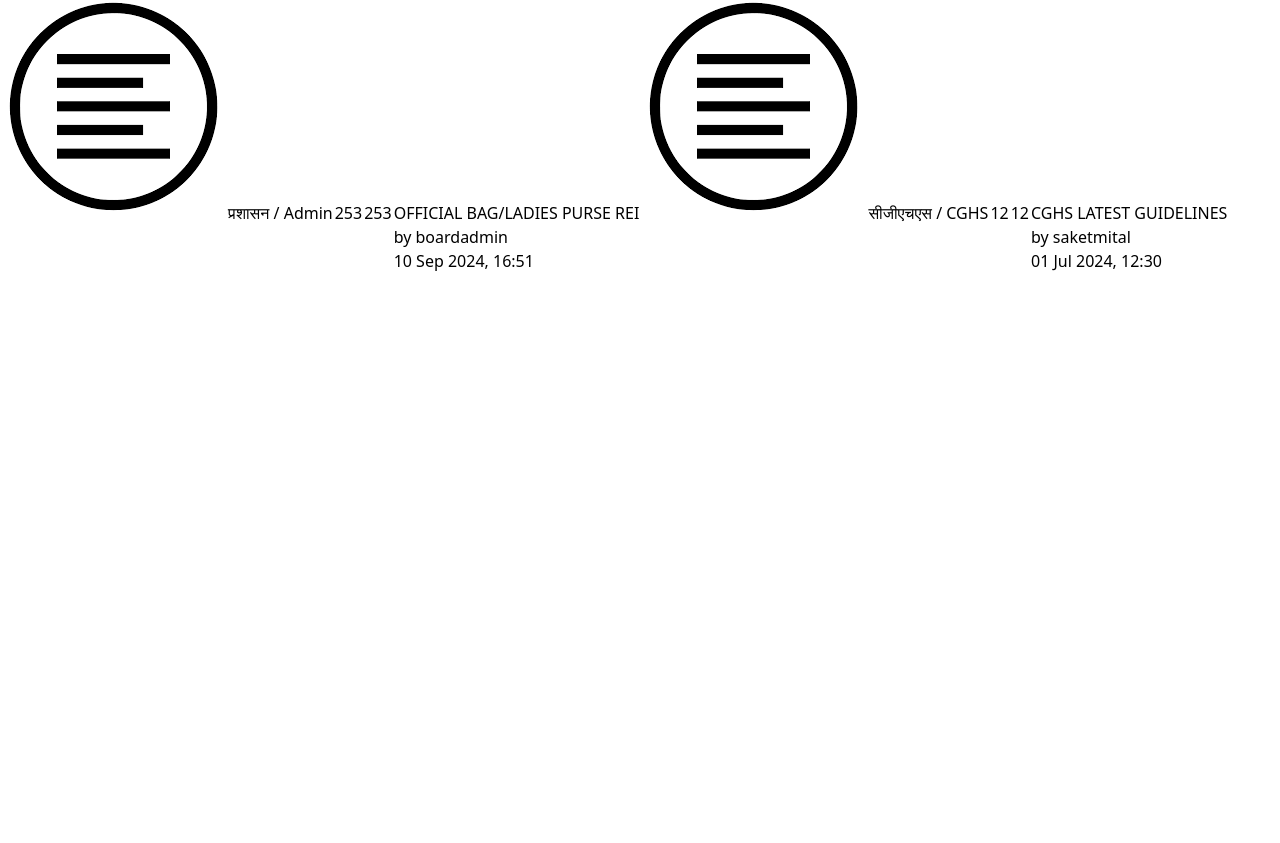
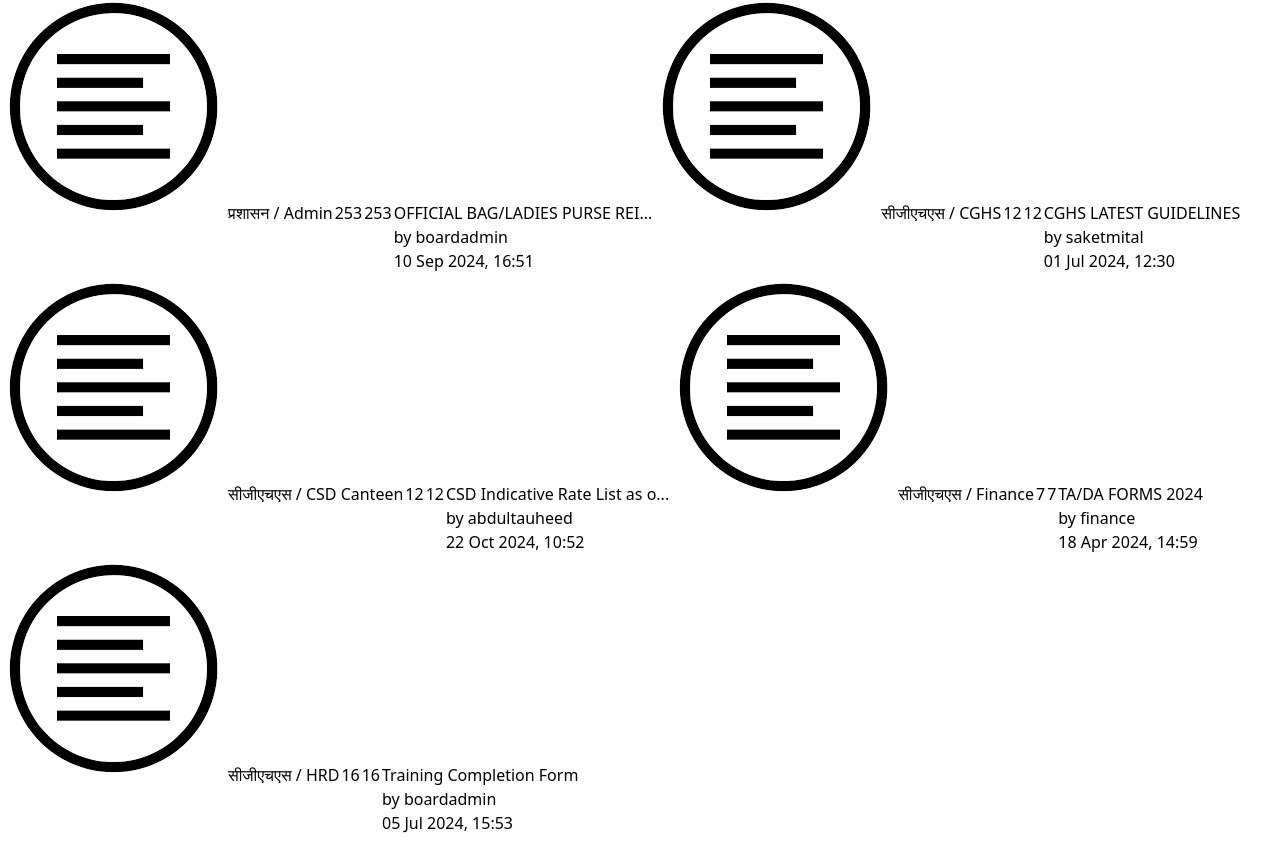
Before and after one commit to MayankTaneja-fnn/DRDO, a React (Vite) app: page / in a window 1280 px wide. Shown: the part 831-1674 px from the top of the page. Before the commit the page ends 1105 px from the top, so only its background shows below. Built offline with nearby package versions, Linux system fonts and the light colour scheme.

Commit message:
Update Home.tsx

```diff
--- a/src/Components/Home.tsx
+++ b/src/Components/Home.tsx
@@ -2,8 +2,24 @@ import icon1 from "../../public/table_left_align.png"
 import { format } from 'date-fns';
 import { Link } from "react-router-dom";
 
-const tableContent=[{link:"admin",name:"प्रशासन",name_eng:"Admin",num:"253",num2:"253",job:"OFFICIAL BAG/LADIES PURSE REI",by:"boardadmin",date:"10 Sep 2024, 16:51"},
-  {link:"cghs", name:"सीजीएचएस",name_eng:"CGHS",num:"12",num2:"12",job:"CGHS LATEST GUIDELINES",by:"saketmital",date:"01 Jul 2024, 12:30"}
+const tableContent=[{link:"admin",name:"प्रशासन",name_eng:"Admin",num:"253",num2:"253",job:"OFFICIAL BAG/LADIES PURSE REI...",by:"boardadmin",date:"10 Sep 2024, 16:51"},
+  {link:"cghs", name:"सीजीएचएस",name_eng:"CGHS",num:"12",num2:"12",job:"CGHS LATEST GUIDELINES",by:"saketmital",date:"01 Jul 2024, 12:30"},
+  {link:"Csd_Canteen", name:"सीजीएचएस",name_eng:"CSD Canteen",num:"12",num2:"12",job:"CSD Indicative Rate List as o...",by:"abdultauheed",date:"22 Oct 2024, 10:52"},
+  {link:"Finance", name:"सीजीएचएस",name_eng:"Finance",num:"7",num2:"7",job:"TA/DA FORMS 2024",by:"finance",date:"18 Apr 2024, 14:59"},
+  {link:"HRD", name:"सीजीएचएस",name_eng:"HRD",num:"16",num2:"16",job:"Training Completion Form",by:"boardadmin",date:"05 Jul 2024, 15:53"},
+  {link:"ITR", name:"सीजीएचएस",name_eng:"Information Technology Group",num:"62",num2:"62",job:"PUTTY",by:"boardadmin",date:"12 sep 2024, 17:01"},
+  {link:"Instrumentation", name:"सीजीएचएस",name_eng:"Instrumentation",num:"2",num2:"2",job:"Instrumentation Requisition F...",by:"sanjeevkumar",date:"08 Oct 2018, 14:57"},
+  {link:"Library", name:"सीजीएचएस",name_eng:"Library",num:"27",num2:"27",job:"Wiley eBooks - SSPL",by:"library",date:"25 Apr 2023, 15:00"},
+  {link:"Material_Management", name:"सीजीएचएस",name_eng:"Material Management Group",num:"52",num2:"52",job:"Pre-Contracted Section New Forms",by:"boardadmin",date:"15 Mar 2023, 10:26"},
+  {link:"Mask_facility", name:"सीजीएचएस",name_eng:"Mask Facility",num:"0",num2:"0",job:"No posts"},
+  {link:"Public", name:"सीजीएचएस",name_eng:"Public",num:"38",num2:"38",job:"PDF Merging & Spliting Software",by:"saketmital",date:"04 Jan 2024, 13:25"},
+  {link:"Oms_group", name:"सीजीएचएस",name_eng:"OMS Group",num:"4",num2:"4",job:"Lecture on World Quality Day'...",by:"veenamakhija",date:"27 Nov 2018, 16:45"},
+  {link:"Solid_State", name:"सीजीएचएस",name_eng:"Solid State Physics Laboratory",num:"21",num2:"21",job:"DRDO Oration Series ''Secrets...",by:"boardadmin",date:"20 Jan 2020, 14:56"},
+  {link:"Sports", name:"सीजीएचएस",name_eng:"Sports",num:"2",num2:"2",job:"North zone TT result",by:"boardadmin",date:"07 Sep 2018, 16:33"},
+  {link:"Technical", name:"सीजीएचएस",name_eng:"Technical Secreteriat",num:"1",num2:"1",job:"Form Format TS",by:"boardadmin",date:"02 May 2017, 11:34"},
+  {link:"Wet_canteen", name:"सीजीएचएस",name_eng:"Wet Canteen",num:"0",num2:"0",job:"No posts"},
+  {link:"Works_section", name:"सीजीएचएस",name_eng:"Works Section",num:"1",num2:"1",job:"Requisition Form For Hygiene ...",by:"sktomar",date:"24 Nov 2021, 17:42"},
+  {link:"Workshop", name:"सीजीएचएस",name_eng:"Workshop",num:"1",num2:"1",job:"Work Order (MACHINE SHOP)",by:"boardadmin",date:"25 Jul 2024, 16:37"}
 ]
 
 function Home() {
```
